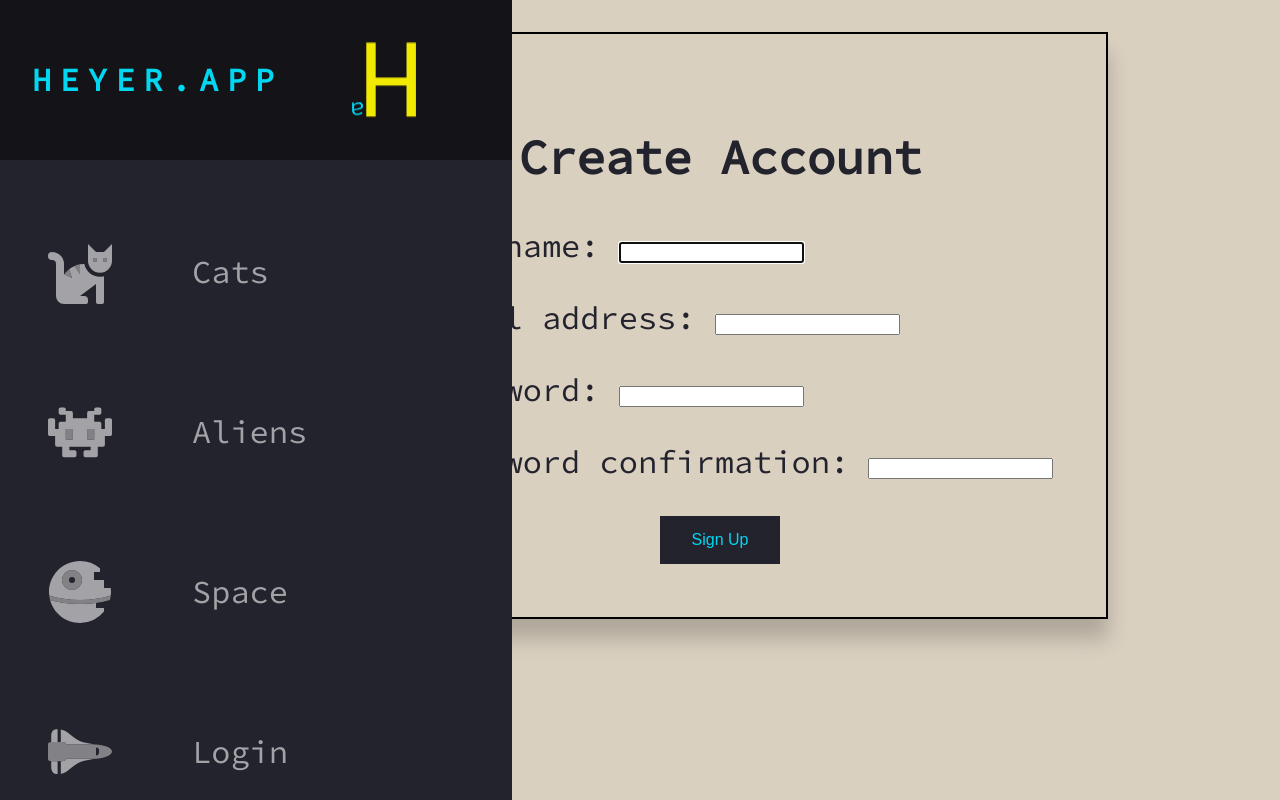
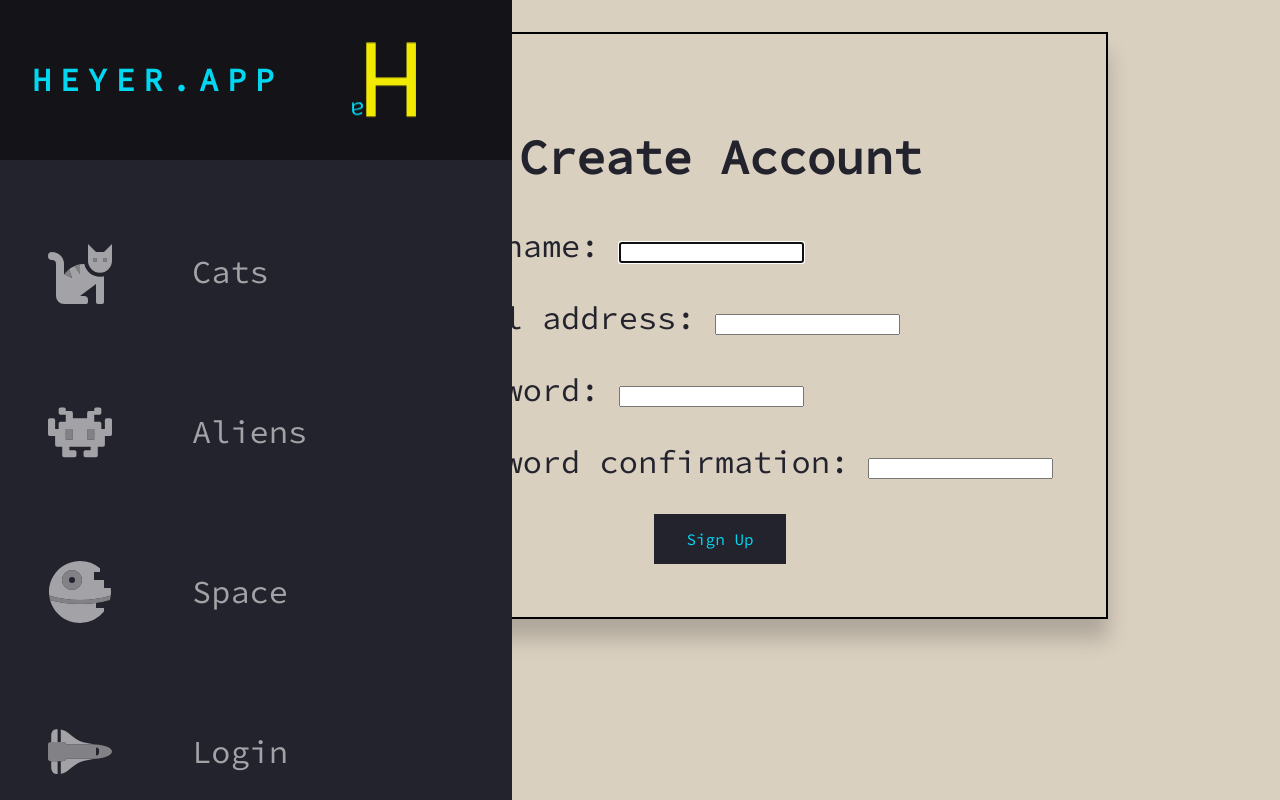
Before and after one commit to nickheyer/HeyerApp, a Django app: page /accounts/signup in a window 1280 px wide. Run offline with Django 4.2, Linux system fonts and the light colour scheme.

Commit message:
Button Fix

```diff
--- a/HeyerAppDjango/Portfolio/static/Portfolio/css/style.css
+++ b/HeyerAppDjango/Portfolio/static/Portfolio/css/style.css
@@ -20,6 +20,7 @@ th {
 }
 
 .button {
+  font-family: 'Source Code Pro' !important;
   background-color: var(--bg-primary);
   border: none;
   color: var(--text-secondary);
@@ -34,6 +35,7 @@ th {
 
 .button:hover {
   color: var(--text-primary);
+  -webkit-appearance: none;
 }
 
 .bordered {
```
